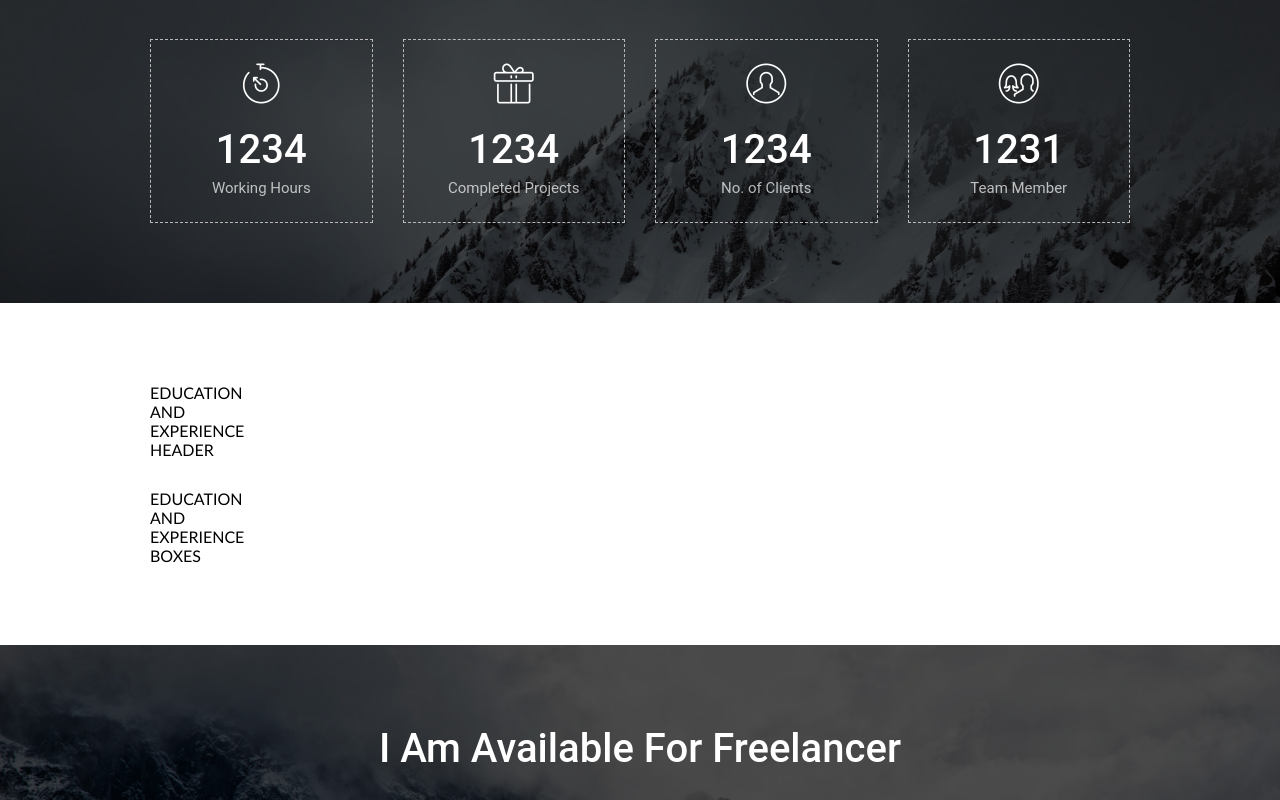
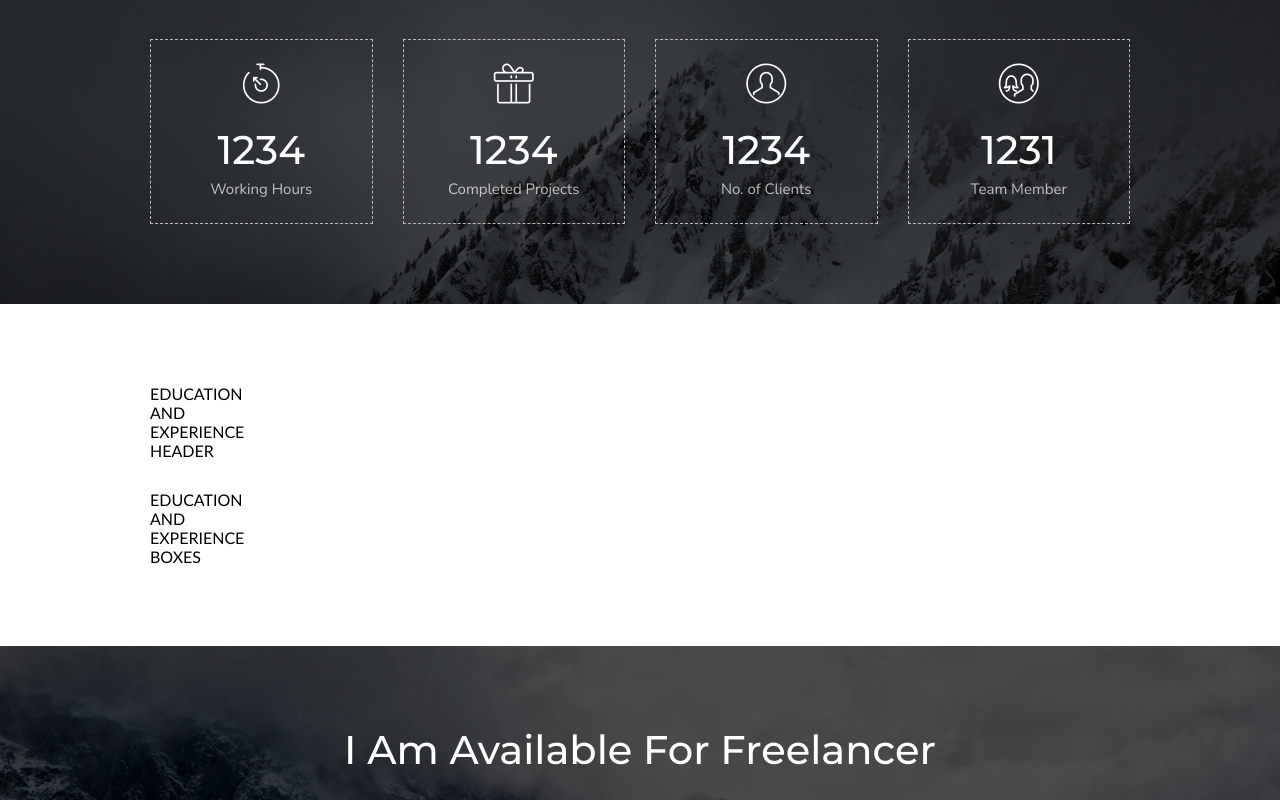
Before and after one commit to front-end-by-rimantas/19-grupe-portfolio-elvish, a website: page index.html in a window 1280 px wide. Shown: the part 2480-3280 px from the top of the page. Drawn offline with Linux system fonts and the light colour scheme; files whose address does not match are found by name.

Commit message:
fontu pakeitimai

```diff
--- a/css/components/hire.css
+++ b/css/components/hire.css
@@ -27,7 +27,7 @@
                 display: inline-block;
                 color: var(--secondary-text-color);
                 text-transform: capitalize;
-                font-family: var(--font-family);
+                font-family: var(--header-font);
                 margin-bottom: 8px;
                 font-weight: 500;
                 line-height: 1.2;
--- a/css/components/statistics.css
+++ b/css/components/statistics.css
@@ -39,7 +39,7 @@
             .container.stats > .row > .col-3 > h2 {
                 display: inline-block;
                 width: 100%;
-                font-family: var(--font-family) ;
+                font-family: var(--header-font);
                 font-size: 40px;
                 line-height: 3.7rem;
                 color: var(--secondary-text-color);
@@ -49,7 +49,7 @@
             .container.stats > .row > .col-3 > p {
                 display: inline-block;
                 width: 100%;
-                font-family: var(--font-family);
+                font-family: var(--p-font);
                 font-size: 15px;
                 color: var(--opaque-white);
                 font-weight: 400;
```
